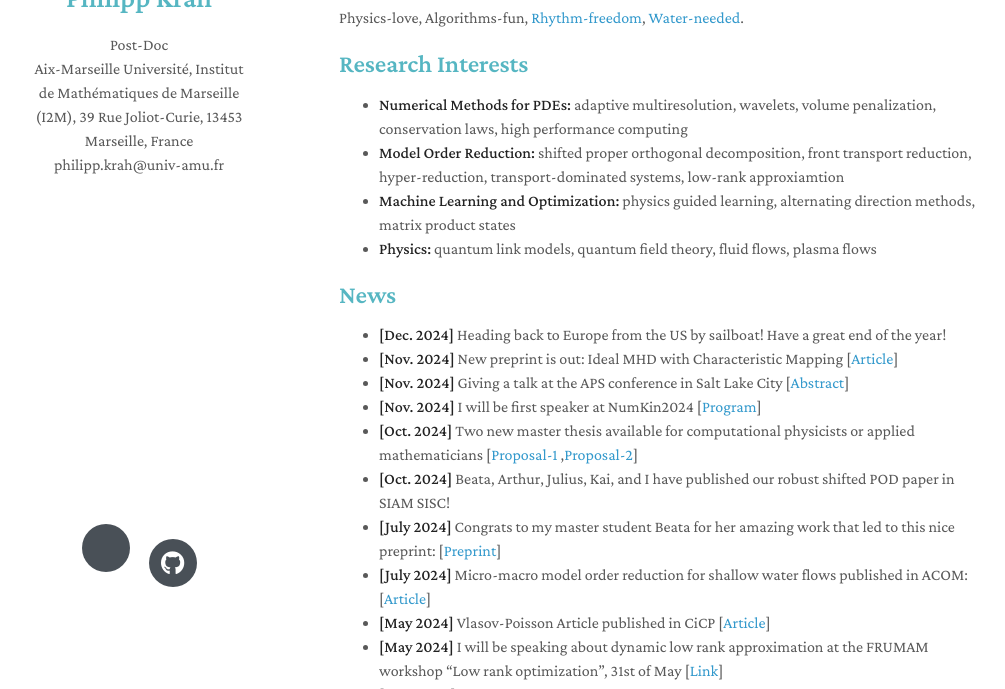
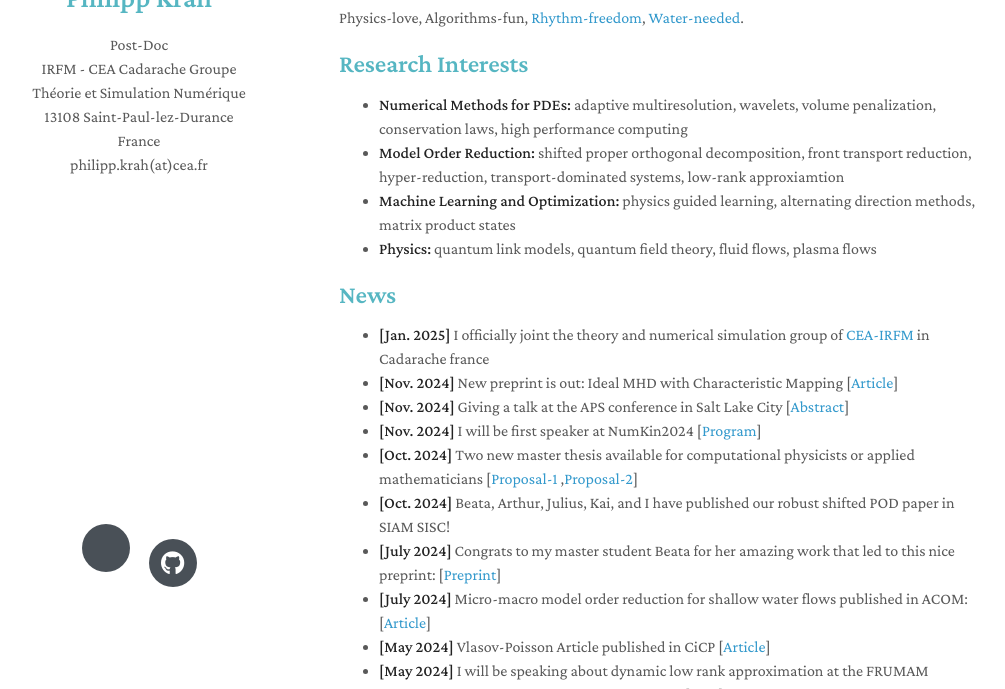
Before and after one commit to Philipp137/Philipp137.github.io, a Jekyll site: the page built from index.markdown, in a window 1280 px wide and 900 px high, cut to the strip 211-900 px from the top of the window. Shown: the whole strip, without its empty margins (131-1136 px from the left). Built offline with Jekyll 4.4.1, drawn with Linux system fonts in a browser that asks for light colours; nearby versions of some CDN libraries; a style sheet for code colours, icons or effects is not loaded.

Commit message:
new affiliation

```diff
--- a/_config.yml
+++ b/_config.yml
@@ -1,10 +1,11 @@
 title: Philipp Krah
 position: Post-Doc
 affiliation: |
-  Aix-Marseille Université,
-  Institut de Mathématiques de Marseille (I2M),
-  39 Rue Joliot-Curie, 13453 Marseille, France
-email: philipp.krah@univ-amu.fr
+  IRFM - CEA Cadarache
+  Groupe Théorie et Simulation Numérique
+  13108 Saint-Paul-lez-Durance
+  France
+email: philipp.krah(at)cea.fr
 description: Computational physicist how loves cats.
 keywords: Computational Physics, Numerical Analysis, Model Order Reduction, Data Science
 google_scholar: https://scholar.google.com/citations?user=FSv1I7gAAAAJ&hl=de
--- a/index.markdown
+++ b/index.markdown
@@ -18,7 +18,7 @@ Physics-love, Algorithms-fun, [Rhythm-freedom](https://soundcloud.com/massesandb
 
 ## News
 
-- **[Dec. 2024]** Heading back to Europe from the US by sailboat! Have a great end of the year!
+- **[Jan. 2025]** I officially joint the theory and numerical simulation group of [CEA-IRFM](https://irfm.cea.fr/) in Cadarache france
 - **[Nov. 2024]** New preprint is out: Ideal MHD with Characteristic Mapping [[Article](http://dx.doi.org/10.48550/arXiv.2411.13772)]
 - **[Nov. 2024]** Giving a talk at the APS conference in Salt Lake City [[Abstract](https://meetings.aps.org/Meeting/DFD24/Session/A08.6)]
 - **[Nov. 2024]** I will be first speaker at NumKin2024 [[Program](https://www.ipp.mpg.de/5369239/program-numkin-2024)]
```
